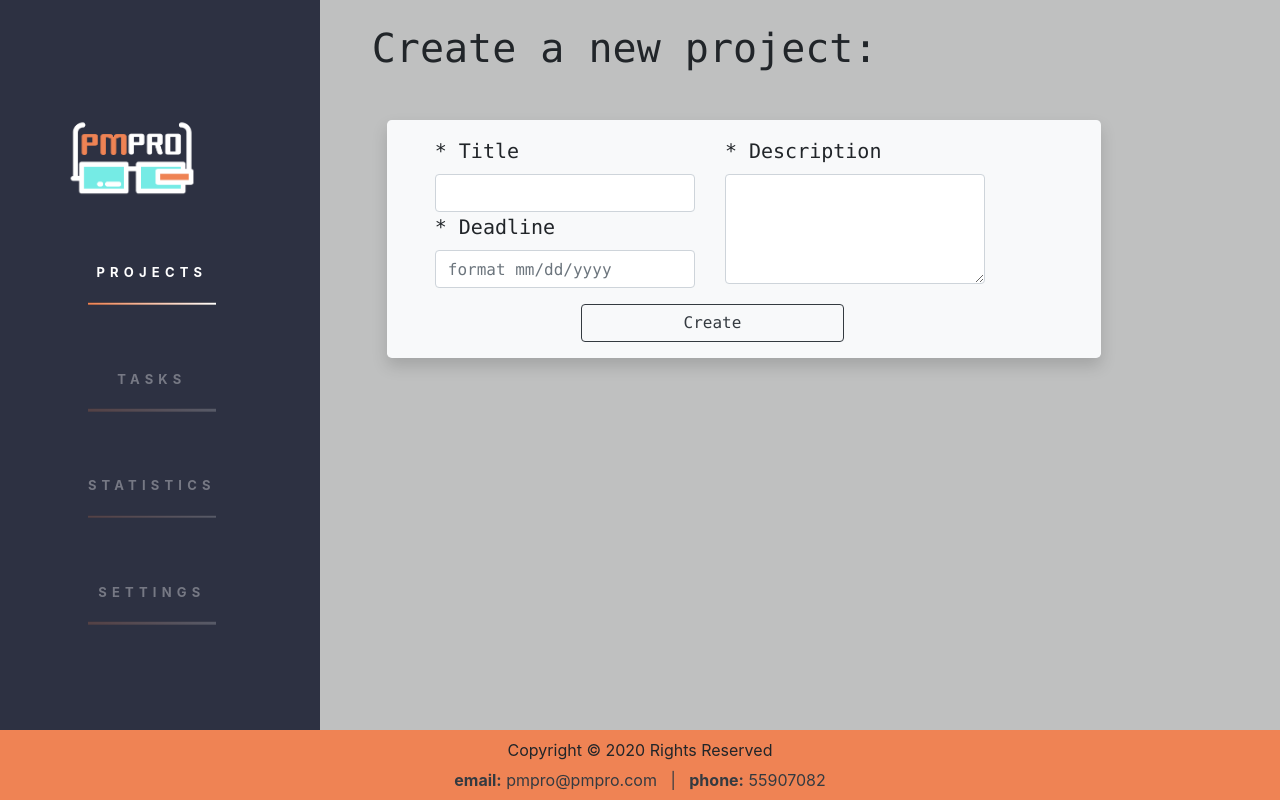
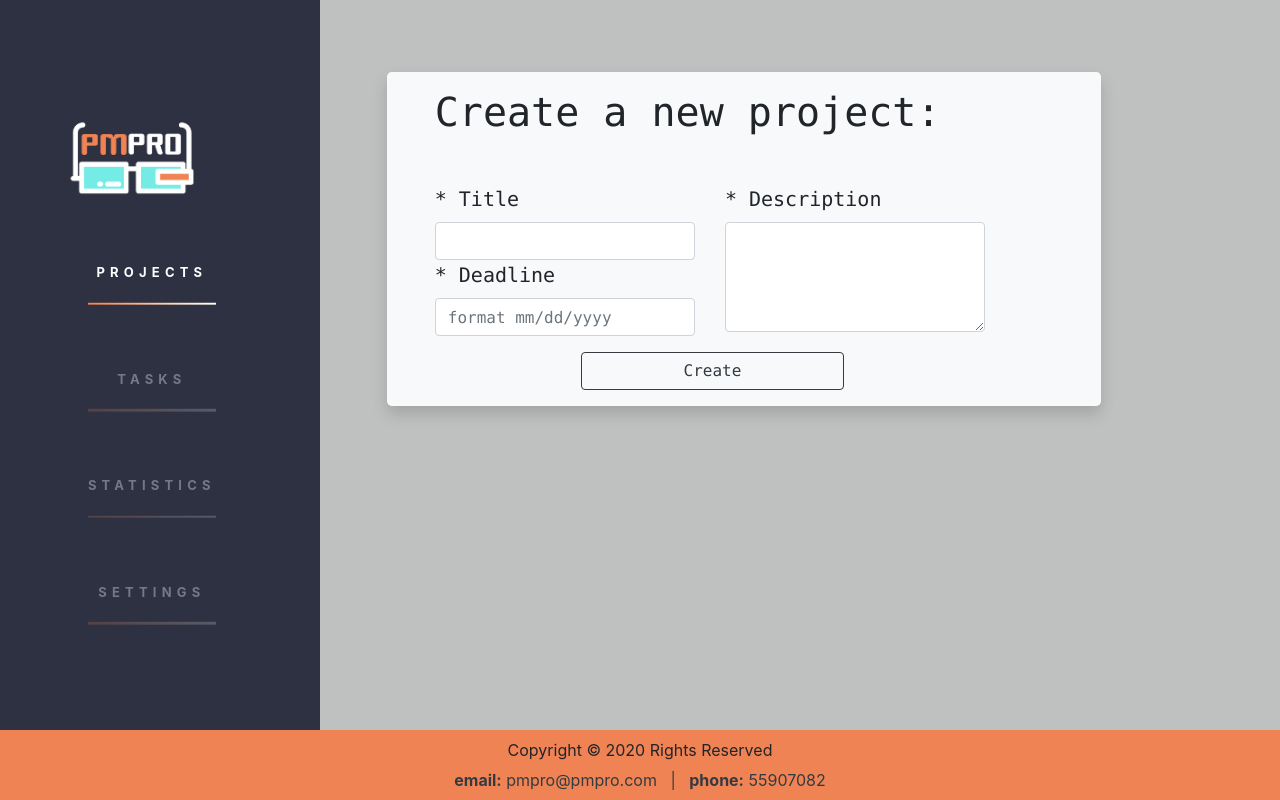
Before and after one commit to astDeniss/pmpro, a Django app: page /projects/add/ in a window 1280 px wide. Run offline with Django 3.2, Linux system fonts and the light colour scheme; some libraries are stand-ins or nearby versions.

Commit message:
updated vreate_new_project.html & projects.html files

```diff
--- a/PMpro/templates/create_new_project.html
+++ b/PMpro/templates/create_new_project.html
@@ -5,12 +5,11 @@
 {% block content %}
     <div class="ml-5">
 
-        <h1 class="mb-5"> Create a new project: </h1>
         <div class="col-10">
 
-            <form method="POST" class="post-form pt-3 pb-3 bg-light pl-5 shadow rounded-lg">
+            <form method="POST" class="post-form pt-3 pb-3 bg-light pl-5 mt-5 shadow rounded-lg">
                 {% csrf_token %}
-
+                <h1 class="mb-5"> Create a new project: </h1>
                 <div class="row">
                     <div class="col-5">
                         <label class="control-label">* Title</label>
--- a/PMpro/templates/projects.html
+++ b/PMpro/templates/projects.html
@@ -23,6 +23,9 @@
                     <p>Till deadline: <br/> {{ object.calculate_days_left_til_deadline }}</p>
                 </div>
             </div>
+
+            <hr class="mr-5 bg-light">
+
         {% endfor %}
     </div>
 {% endblock content %}
```
